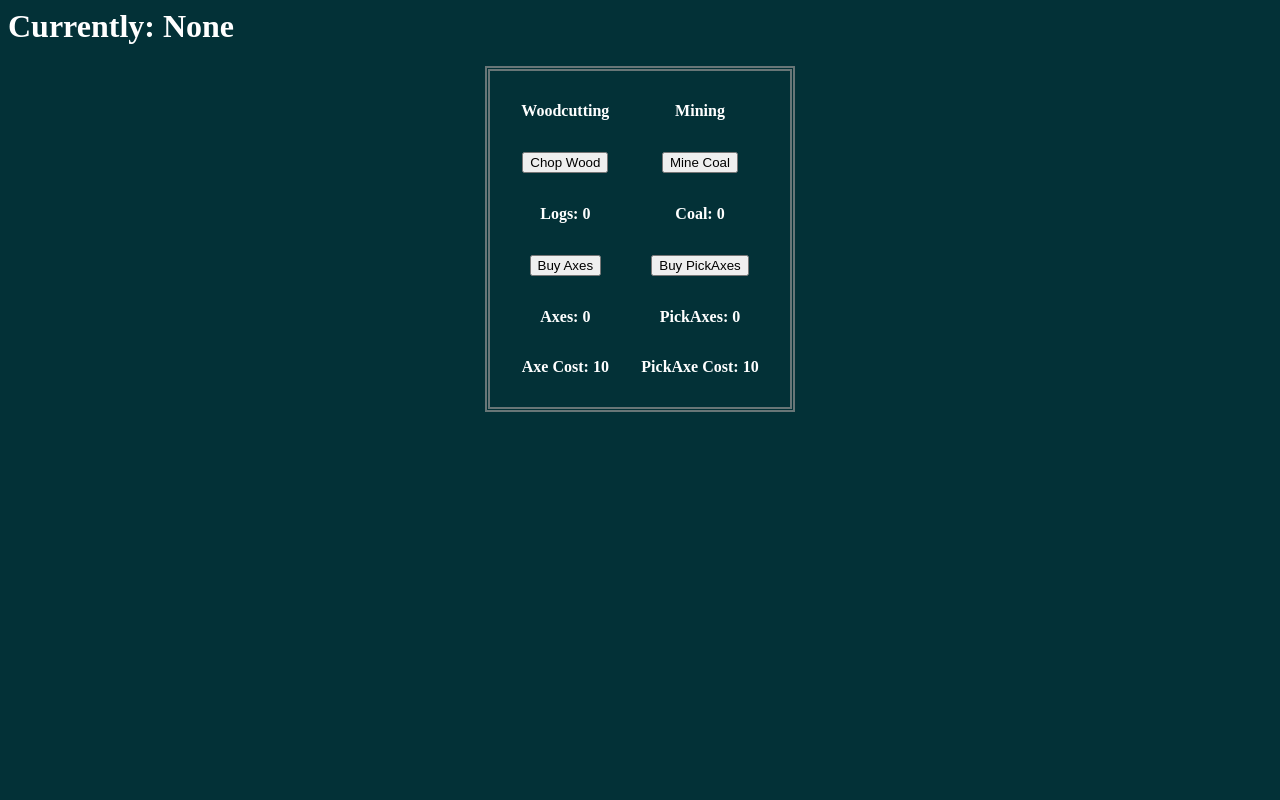
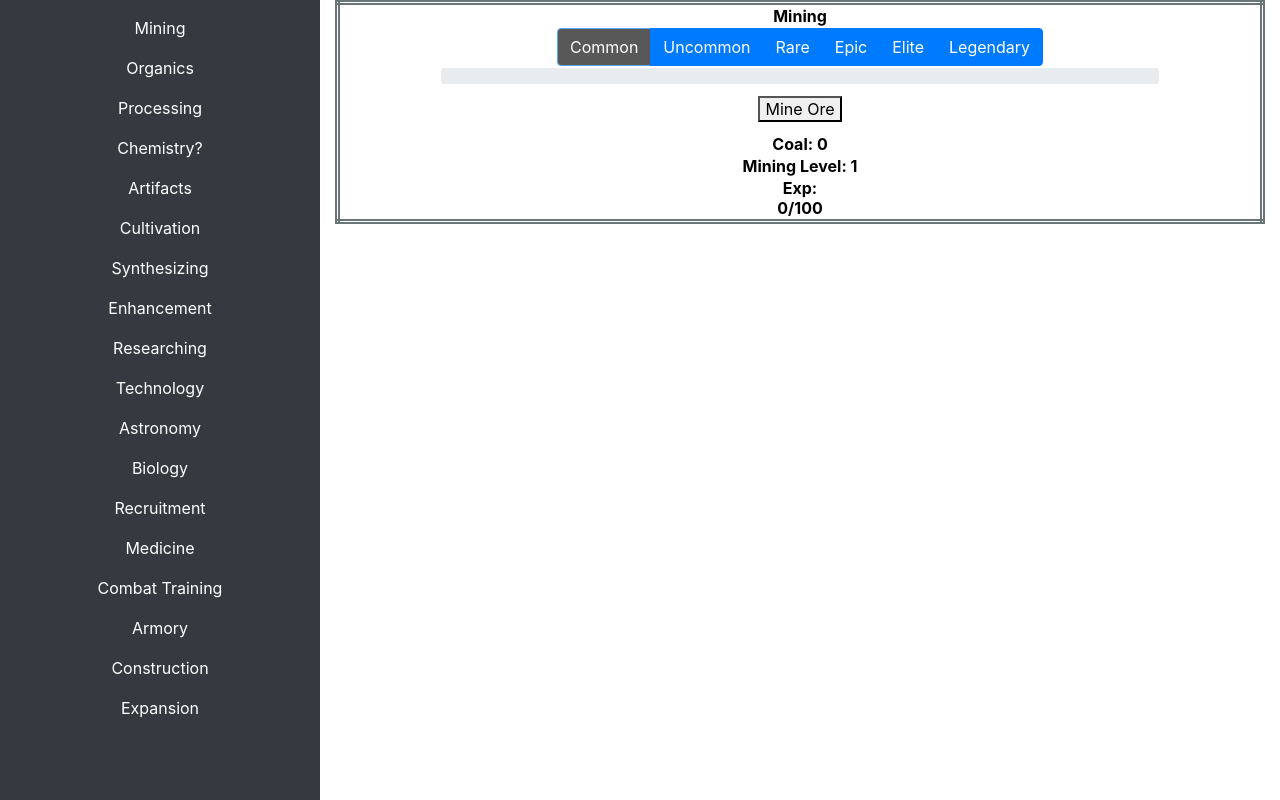
Before and after one commit to jakeray/jakeray.github.io, a plain HTML site: page index.html in a window 1280 px wide. Drawn offline with nearby package versions, Linux system fonts and the light colour scheme.

Commit message:
Bootstrap + Progress

```diff
--- a/index.html
+++ b/index.html
@@ -1,39 +1,81 @@
 <html>
 	<head>
 		<link rel="stylesheet" href="styles.css">
+        <link rel="stylesheet" href="https://cdn.jsdelivr.net/npm/bootstrap@4.3.1/dist/css/bootstrap.min.css" integrity="sha384-ggOyR0iXCbMQv3Xipma34MD+dH/1fQ784/j6cY/iJTQUOhcWr7x9JvoRxT2MZw1T" crossorigin="anonymous">
 	</head>
-
     <body>
-
-        <h1>Currently: <span id="headerskill">None</span></h1>
-
+    <div class="container-fluid">
+        <div class="row">
+            <div class="col-3 px-1 bg-dark position-fixed" id="sticky-sidebar">
+                <div class="nav flex-column flex-nowrap vh-100 overflow-auto text-white p-2">
+                    <a href="./" class="nav-link">Mining</a>
+                    <a href="./" class="nav-link">Organics</a>
+                    <a href="./" class="nav-link">Processing</a>
+                    <a href="./" class="nav-link">Chemistry?</a>
+                    <a href="./" class="nav-link">Artifacts</a>
+                    <a href="./" class="nav-link">Cultivation</a>
+                    <a href="./" class="nav-link">Synthesizing</a>
+                    <a href="./" class="nav-link">Enhancement</a>
+                    <a href="./" class="nav-link">Researching</a>
+                    <a href="./" class="nav-link">Technology</a>
+                    <a href="./" class="nav-link">Astronomy</a>
+                    <a href="./" class="nav-link">Biology</a>
+                    <a href="./" class="nav-link">Recruitment</a>
+                    <a href="./" class="nav-link">Medicine</a>
+                    <a href="./" class="nav-link">Combat Training</a>
+                    <a href="./" class="nav-link">Armory</a>
+                    <a href="./" class="nav-link">Construction</a>
+                    <a href="./" class="nav-link">Expansion</a>
+                </div>
+            </div>
+            <div class="col-9 offset-3" id="main">
                     <table>
                         <tr>
-                <th>Woodcutting</th>
-                <th>Mining</th>
+                            <th style="text-align: center">Mining</th>
                         </tr>
                         <tr>
-                <th><button onclick="chopWood(1)">Chop Wood</button></th>
-                <th><button onclick="mineCoal(1)">Mine Coal</button></th>
+                            <th>
+                                <div class="btn-group" role="group" aria-label="Basic example">
+                                    <button type="button" id="commonSelect" class="btn btn-primary">Common</button>
+                                    <button type="button" id="uncommonSelect" class="btn btn-primary">Uncommon</button>
+                                    <button type="button" class="btn btn-primary">Rare</button>
+                                    <button type="button" class="btn btn-primary">Epic</button>
+                                    <button type="button" class="btn btn-primary">Elite</button>
+                                    <button type="button" class="btn btn-primary">Legendary</button>
+                                </div>
+                            </th>
                         </tr>
                         <tr>
-		        <th>Logs: <span id="logs">0</span>
+                            <th style="text-align: center">
+                                <div class="progress">
+                                    <div class="progress-bar progress-bar-striped progress-bar-animated" id="miningProg" role="progressbar" aria-valuenow="0" aria-valuemin="0" aria-valuemax="100" style="width: 0%"></div>
+                                </div>
+                            </th>
+                        </tr>
+                        <tr>
+                            <th>
+                                <button class="button1" id="mineCoalButton" onclick="StartSkill()">Mine Ore</button>
+                            </th>
+                        </tr>
+                        <tr>
                             <th>Coal: <span id="coal">0</span>
                         </tr>
                         <tr>
-                <th><button onclick="buyAxes()">Buy Axes</button></th>
-                <th><button onclick="buyPickAxes()">Buy PickAxes</button></th>
+                            <th>Mining Level: <span id="miningLevel">1</span></th>
                         </tr>
                         <tr>
-                <th>Axes: <span id="axes">0</span></th>
-                <th>PickAxes: <span id="pickaxes">0</span></th>
-            </tr>
-            <tr>
-                <th>Axe Cost: <span id="axesCost">10</span></th>
-                <th>PickAxe Cost: <span id="pickaxesCost">10</span></th>
+                            <th>Exp:<br> <span id="miningExpNum">0</span>/<span id="miningExpDen">100</span></th>
                         </tr>
                     </table>
+            </div>
+        </div>
+    </div>
 
-		<script type="text/javascript" src="skills.js"></script>
+
+        <script src="https://code.jquery.com/jquery-3.3.1.slim.min.js" integrity="sha384-q8i/X+965DzO0rT7abK41JStQIAqVgRVzpbzo5smXKp4YfRvH+8abtTE1Pi6jizo" crossorigin="anonymous"></script>
+        <script src="https://cdn.jsdelivr.net/npm/popper.js@1.14.7/dist/umd/popper.min.js" integrity="sha384-UO2eT0CpHqdSJQ6hJty5KVphtPhzWj9WO1clHTMGa3JDZwrnQq4sF86dIHNDz0W1" crossorigin="anonymous"></script>
+        <script src="https://cdn.jsdelivr.net/npm/bootstrap@4.3.1/dist/js/bootstrap.min.js" integrity="sha384-JjSmVgyd0p3pXB1rRibZUAYoIIy6OrQ6VrjIEaFf/nJGzIxFDsf4x0xIM+B07jRM" crossorigin="anonymous"></script>
+        <script type="text/javascript" src="player.js"></script>
+		<script type="text/javascript" src="mining.js"></script>
 	</body>
 </html>
--- /dev/null
+++ b/mining.js
@@ -0,0 +1,35 @@
+var coal = 0
+var activeMining = false;
+var miningRate = 1000;
+var miningYield = 1;
+
+const mybutton = document.getElementById("commonSelect");
+mybutton.disabled = true
+mybutton.style.background='#000000';
+
+function StartSkill(){
+    animateBar();
+    setInterval(animateBar,miningRate);
+    setInterval(mineCoal,miningRate);
+}
+
+function mineCoal(){
+        document.getElementById("mineCoalButton").disabled = true;
+        activeMining = true;
+        var ourCoal = generateCoal();
+        player.coal += ourCoal;
+        document.getElementById("coal").innerHTML = player.coal;
+        document.querySelector(".progress-bar").setAttribute("width","100%");
+
+};
+
+function generateCoal(){
+    return miningYield;
+}
+
+function animateBar(){
+    document.querySelector(".progress-bar").animate({width: "100%"}, miningRate)
+}
+
+
+//Progbar.animate(1.0);  // Number from 0.0 to 1.0
--- /dev/null
+++ b/player.js
@@ -0,0 +1,4 @@
+var player = {
+    miningExp: 0,
+    coal: 0,
+}
--- a/skills.js
+++ /dev/null
@@ -1,50 +0,0 @@
-var logs = 0;
-var coal = 0
-
-var activeSkill = "None"
-
-function chopWood(number){
-    activeSkill = "Woodcutting";
-    document.getElementById("headerskill").innerHTML = activeSkill;
-    logs = logs + number;
-    document.getElementById("logs").innerHTML = logs;
-};
-
-function mineCoal(number){
-    activeSkill = "Mining";
-    document.getElementById("headerskill").innerHTML = activeSkill;
-    coal = coal + number;
-    document.getElementById("coal").innerHTML = coal;
-};
-
-var axes = 0;
-var pickAxes = 0;
-
-function buyAxes(){
-    var axesCost = Math.floor(10 * Math.pow(1.1,axes));    //works out the cost of this axes
-    if(logs >= axesCost){                                  //checks that the player can afford the axe
-        axes = axes + 1;                                   //increases number of axes
-    	logs = logs - axesCost;                            //removes the logs
-        document.getElementById('axes').innerHTML = axes;  //updates the number of axes for the user
-        document.getElementById('logs').innerHTML = logs;  //updates the number of logs for the user
-    };
-    var nextCost = Math.floor(10 * Math.pow(1.1,axes));       //works out the cost of the next axes
-    document.getElementById('axesCost').innerHTML = nextCost;  //updates the axes cost for the user
-};
-
-function buyPickAxes(){
-    var pickAxesCost = Math.floor(10 * Math.pow(1.1,pickAxes));    //works out the cost of this axes
-    if(coal >= pickAxesCost){                                  //checks that the player can afford the axe
-        pickAxes = pickAxes + 1;                                   //increases number of axes
-    	coal = coal - pickAxesCost;                            //removes the logs
-        document.getElementById('pickaxes').innerHTML = pickAxes;  //updates the number of axes for the user
-        document.getElementById('coal').innerHTML = coal;  //updates the number of logs for the user
-    };
-    var nextCost = Math.floor(10 * Math.pow(1.1,pickAxes));       //works out the cost of the next axes
-    document.getElementById('pickaxesCost').innerHTML = nextCost;  //updates the axes cost for the user
-};
-
-window.setInterval(function(){
-	if(activeSkill == "Woodcutting") chopWood(axes);
-    if(activeSkill == "Mining") mineCoal(pickAxes);
-}, 1000);
--- a/styles.css
+++ b/styles.css
@@ -3,14 +3,39 @@ body {
 }
 
 table {
-    color: white;
+    color: black;
+    width: 100%;
     margin-left: auto;
     margin-right: auto;
-    border-spacing: 30px;
+    border-spacing: 100px;
+    text-align: center;
 
     border:5px double rgb(104, 118, 119);
 }
 
+th
+{
+    text-align: center;
+}
+
 h1 {
-    color: white;
+    color: black;
 }
+
+h2 {
+    text-align: center;
+}
+
+.nav-link {
+    color:white;
+    text-align: center;
+}
+
+.button1 {
+    margin: 10;
+}
+
+.progress {
+    margin-left: 100;
+    margin-right: 100;
+}
```
Lines whose indentation alone changed are shown as unchanged.
